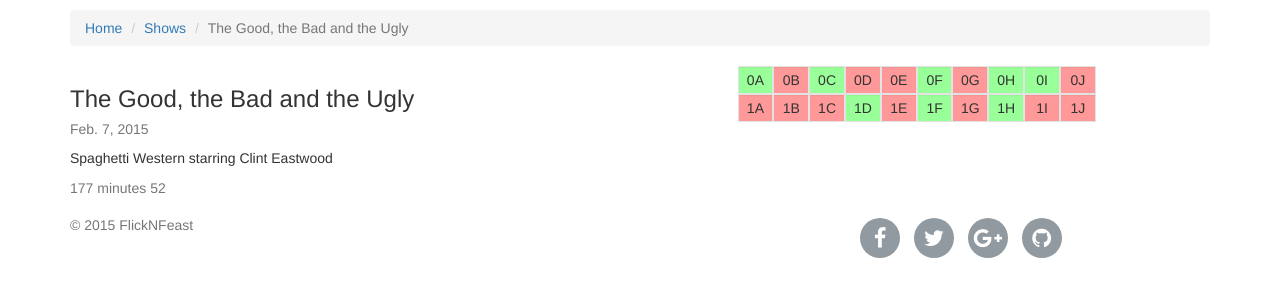
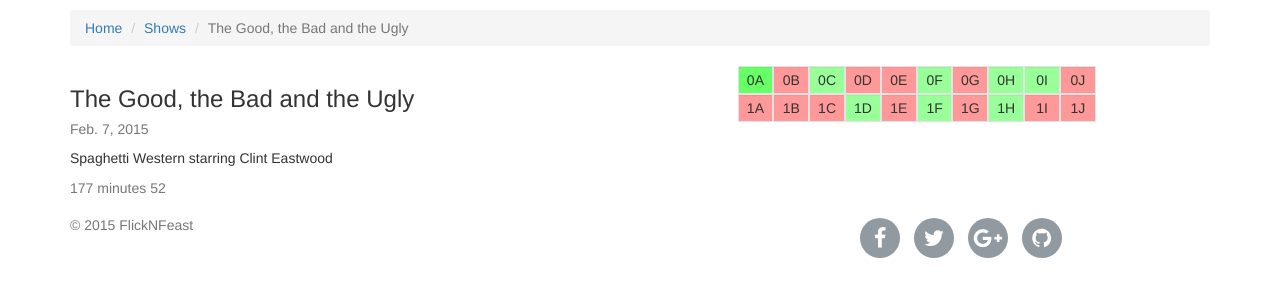
Before and after one commit to mkgilbert/cs399_the_theatre, a Django app: template theatre/shows/templates/shows/detail.html in a window 1280 px wide, with the pointer over the restyled element. Shown: the part 51-351 px from the top of the page. Run offline with Django 3.2, Linux system fonts and the light colour scheme; the template is opened without the code that fills it: values that come from a table or form of the project are taken from there, others are empty; data comes from the database, SQL or seed files in the repository; parts of the project's set-up code (start-up, migrations or seed data) failed here and were passed over; some libraries are stand-ins or nearby versions.

Commit message:
add hover for seats

```diff
--- a/theatre/shows/static/css/shows.css
+++ b/theatre/shows/static/css/shows.css
@@ -17,6 +17,14 @@
     -webkit-box-shadow: inset 0 1px 1px rgba(0, 0, 0, .05);
     box-shadow: inset 0 1px 1px rgba(0, 0, 0, .05);
 }
+.seat:hover {
+    cursor: pointer;
+    background-color: rgba(0,255,0,0.6);
+
+}
 .seat-sold{
     background-color: rgba(255,0,0,0.4);
 }
+.seat-sold:hover{
+    background-color: rgba(255,0,0,0.6);
+}
```
